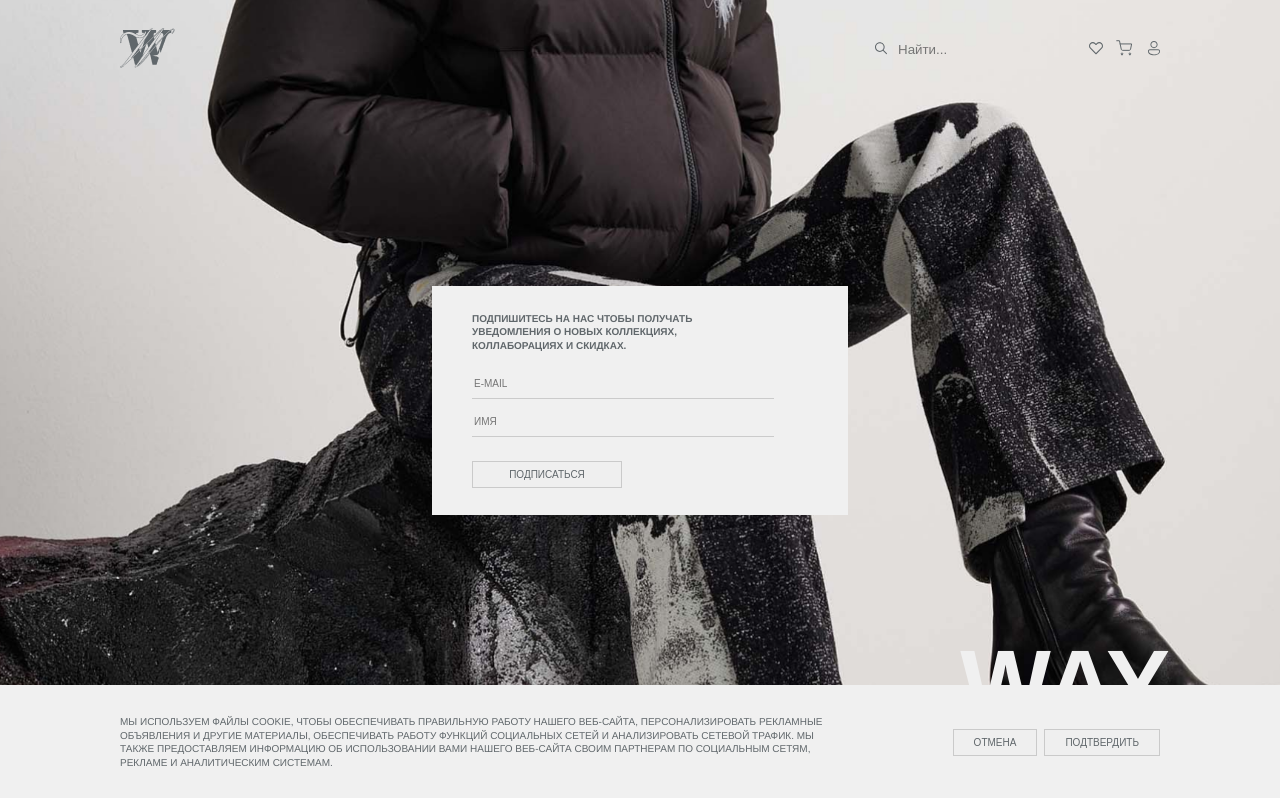
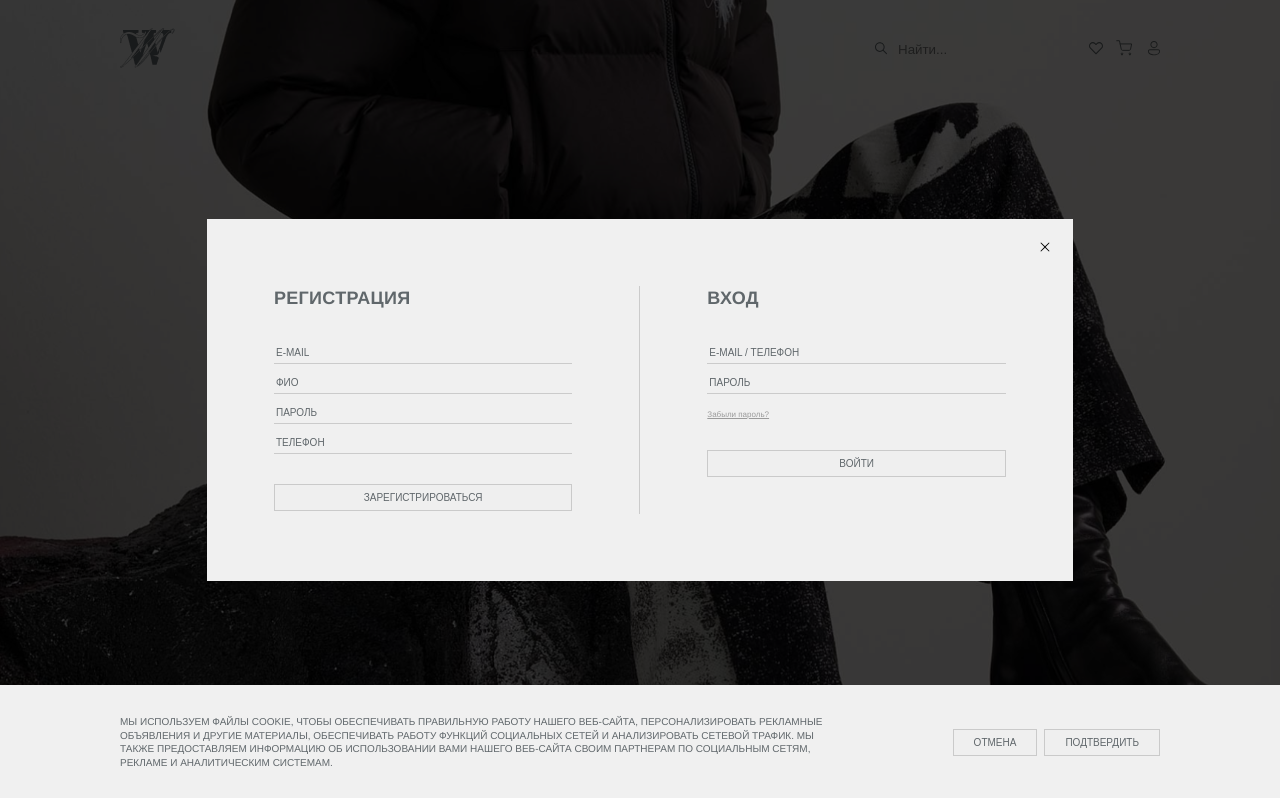
Before and after one commit to TePMo-Tapo4eK/Way, a React (Vite) app: page / in a window 1280 px wide. Shown: the top 798 px of the page. Built offline with nearby package versions, Linux system fonts and the light colour scheme; a small style sheet from the web is missing.

Commit message:
way: Add Basic structure

```diff
--- a/src/app/index.tsx
+++ b/src/app/index.tsx
@@ -6,6 +6,7 @@ import Footer from '../widgets/Footer/Footer'
 import LoadScreen from '../widgets/LoadScreen/LoadScreen'
 import Cookies from '../entities/Cookies/Cookies'
 import Subscribe from '../shared/ui/Modal/Subscribe/Subscribe'
+import RegistrationModal from '../shared/ui/Modal/Registration/Registration'
 
 
 function App() {
@@ -22,6 +23,7 @@ function App() {
   return (
     <div className={s.App}>
       {!Loading ? <LoadScreen/> : null}
+      <RegistrationModal/>
       <HeaderTop/>
       <MainPage/>
       <Footer/>
--- a/src/app/styles/index.module.scss
+++ b/src/app/styles/index.module.scss
@@ -17,3 +17,10 @@ input{
     border: none;
     background-color: #0000;
 }
+h1{
+    font-size: 18px;
+    font-weight: 700;
+    color: #60676B;
+    line-height: 25px;
+    letter-spacing: 0.3px;
+}
--- /dev/null
+++ b/src/shared/ui/Modal/Registration/Registration.tsx
@@ -0,0 +1,36 @@
+ import { FC } from "react";
+import s from './styles/Registration.module.scss'
+import DefaultButton from "../../../../shared/ui/Buttons/DefaultButton/DefaultButton";
+import close from '../../../../images/icons/close-line.svg'
+
+
+const RegistrationModal = () => {
+    return(
+        <div className={s.RegistrationModal_Screen}>
+            <div className={s.RegistrationModal_Modal}>
+                <div className={s.RegistrationModal_Registration}>
+                    <h1 className={s.Title}>Регистрация</h1>
+                    <div className={s.Form}>
+                        <input placeholder="E-mail"/>
+                        <input placeholder="ФИО"/>
+                        <input placeholder="Пароль"/>
+                        <input placeholder="Телефон"/>
+                    </div>
+                    <DefaultButton text='Зарегистрироваться'/>
+                </div>
+                <div className={s.RegistrationModal_Login}>
+                    <h1 className={s.Title}>Вход</h1>
+                    <div className={s.Form}>
+                        <input placeholder="E-mail / Телефон"/>
+                        <input placeholder="Пароль"/>
+                        <a>Забыли пароль?</a>
+                    </div>
+                    <DefaultButton text='Войти'/>
+                </div>
+                <img src={close}/>
+            </div>
+        </div>
+    )
+}
+
+export default RegistrationModal
--- /dev/null
+++ b/src/shared/ui/Modal/Registration/styles/Registration.module.scss
@@ -0,0 +1,89 @@
+.RegistrationModal{
+    &_Screen{
+        position: fixed;
+        left: 0;
+        top: 0;
+        z-index: 99999;
+        width: 100vw;
+        height: 100vh;
+        background-color: #000000BF;
+        display: flex;
+        align-items: center;
+        justify-content: center;
+    }
+    &_Modal{
+        position: relative;
+        z-index: 99999;
+        width: 866px;
+        height: 362px;
+        background-color: #f0f0f0;
+        display: flex;
+        align-items: center;
+        justify-content: space-between;
+        img{
+            position: absolute;
+            right: 20px;
+            top: 20px;
+            cursor: pointer;
+        }
+    }
+
+
+    &_Registration{
+        display: flex;
+        flex-direction: column;
+        gap: 30px;
+        margin: 61px 0;
+        width: 100%;
+        height: calc(100% - 134px);
+        padding: 0 67px;
+        border-right: 0.6px solid #CBCBCB;
+        .Form{
+            display: flex;
+            flex-direction: column;
+            gap: 7px;
+            input{
+                text-transform: uppercase;
+                font-size: 10px;
+                width: 100%;
+                height: 23px;
+                border-bottom: 0.6px solid #CBCBCB;
+                &::placeholder{
+                    color: #60676B;
+                }
+            }
+        }
+    }
+    &_Login{
+        display: flex;
+        flex-direction: column;
+        gap: 30px;
+        margin: 61px 0;
+        width: 100%;
+        height: calc(100% - 134px);
+        padding: 0 67px;
+        .Form{
+            display: flex;
+            flex-direction: column;
+            gap: 7px;
+            input{
+                text-transform: uppercase;
+                font-size: 10px;
+                width: 100%;
+                height: 23px;
+                border-bottom: 0.6px solid #CBCBCB;
+                &::placeholder{
+                    color: #60676B;
+                }
+            }
+            a{
+                text-transform: none;
+                margin-top: 8px;
+                font-size: 8px;
+                color: #9B9B9B;
+                text-decoration: underline;
+                cursor: pointer;
+            }
+        }
+    }
+}
```
Also changed, not shown: src/images/icons/close-line.svg (added).
